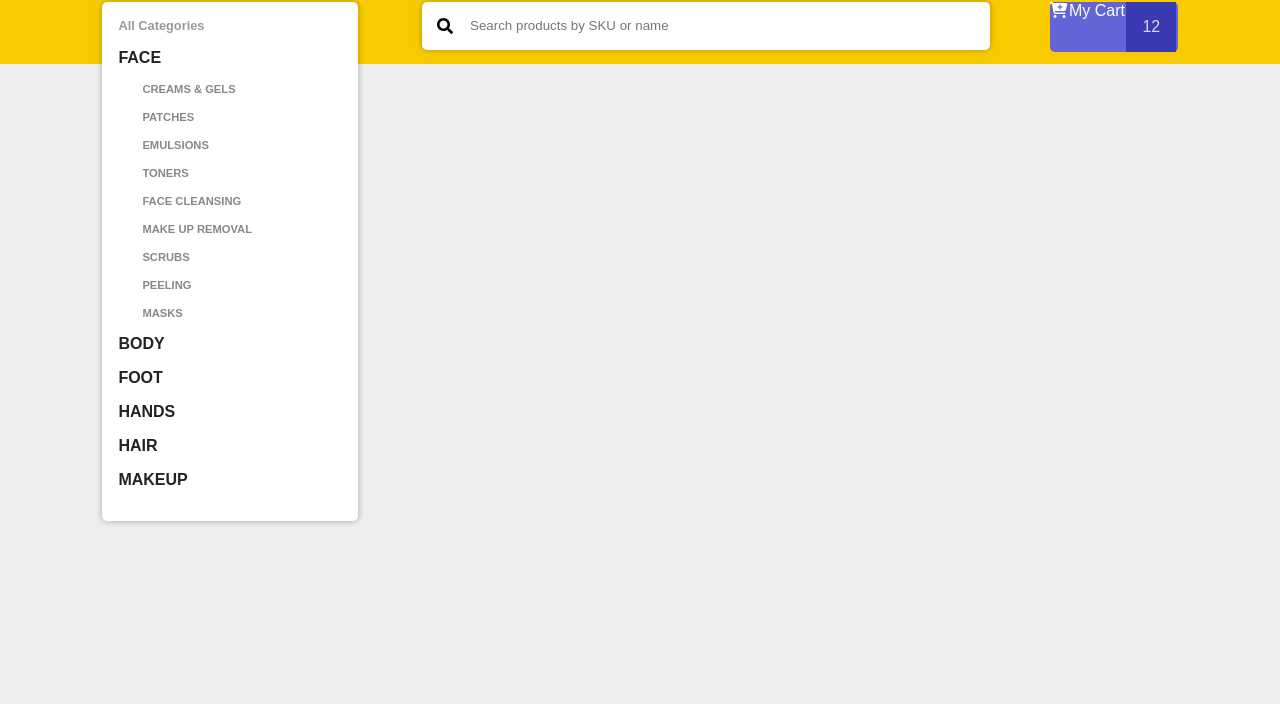
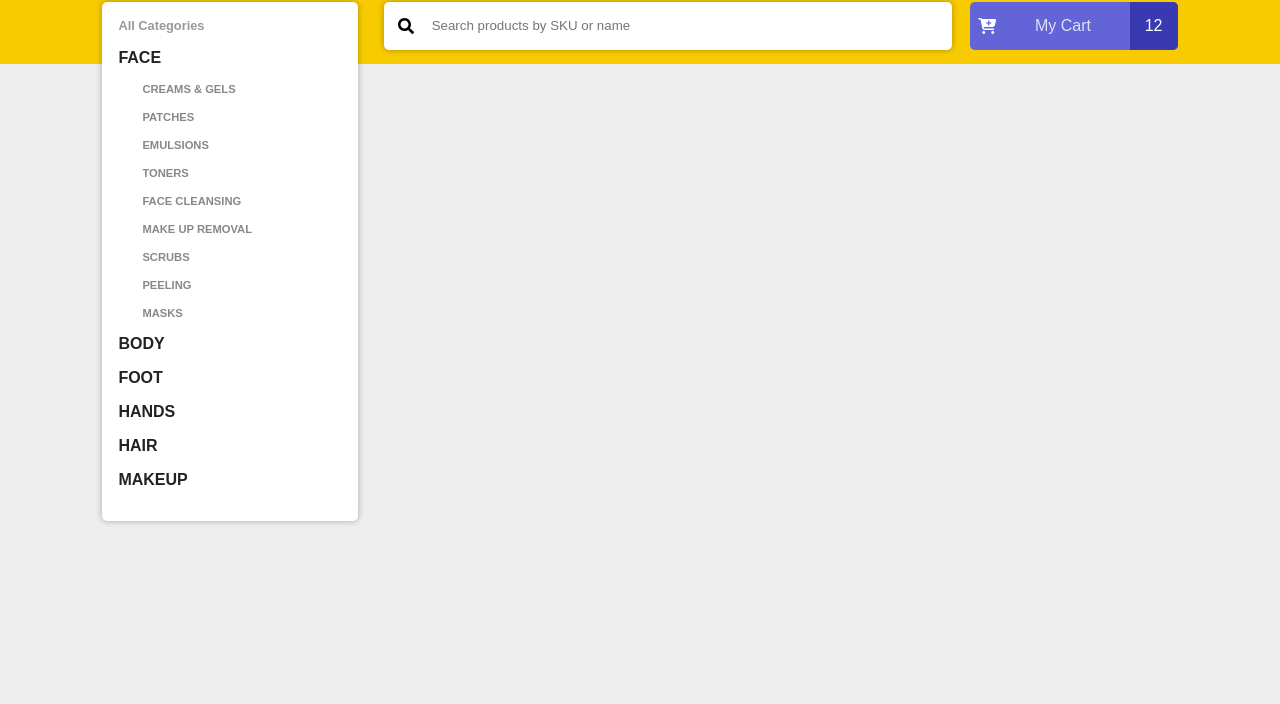
Before and after one commit to svfholhos/Amazing-shop, a plain HTML site: page index.html in a window 1280 px wide. Shown: the part 96-800 px from the top of the page. Drawn offline with Linux system fonts and the light colour scheme.

Commit message:
Added cart quantity

```diff
--- a/css/style.css
+++ b/css/style.css
@@ -55,9 +55,13 @@ header {
 }
 
 .count {
+    height: 100%;
+    width: 3rem;
+    display: flex;
+    justify-content: center;
+    align-items: center;
     background: rgba(57, 58, 177, 1);
-    padding: 1rem;
-    color: rgba(255, 255, 255, 0.8);
+    border-radius: 0 5px 5px 0;
 }
 
 
@@ -86,6 +90,10 @@ header {
 
 .categories-item a:hover {
     color: rgba(248, 203, 0, 1)
+}
+
+.cart-icon {
+    color: rgba(255,255,255,0.6);
 }
 
 .items:hover {
@@ -131,24 +139,27 @@ header {
 }
 
 .myCart {
-    position: absolute;
-    right: 8vw;
+    height: 3rem;
     background: rgba(99, 100, 216, 1);
     margin-top: 4.5rem;
     color: #fff;
-    width: 10vw;
+    width: 18vw;
     display: inline-flex;
     justify-content: space-between;
+    padding: 0 0 0 0.5rem;
+    align-items: center;
     border-radius: 5px;
 }
-.myCart img {
-    height: 1rem;
+
+.myCart-text {
+    color: rgba(255,255,255, 0.8);
 }
+
 
 .searchBar {
     position: absolute;
     margin-top: 4.5rem;
-    margin-left: 25%;
+    margin-left: 22%;
     background: #fff;
     padding: 0.5rem;
     border-radius: 5px;
--- a/index.html
+++ b/index.html
@@ -136,16 +136,9 @@
         </div>
 
         <div class="myCart">
-
-            <i class="fas fa-cart-plus"></i>
-            <div>
-                My Cart
-            </div>
-            <div class="count">
-                12
-            </div>
-
-            <div></div>
+            <i class="fas fa-cart-plus" class="cart-icon"></i>
+            <div class="myCart-text">My Cart</div>
+            <div class="count"> 12 </div>
         </div>
 
     </header>
```
